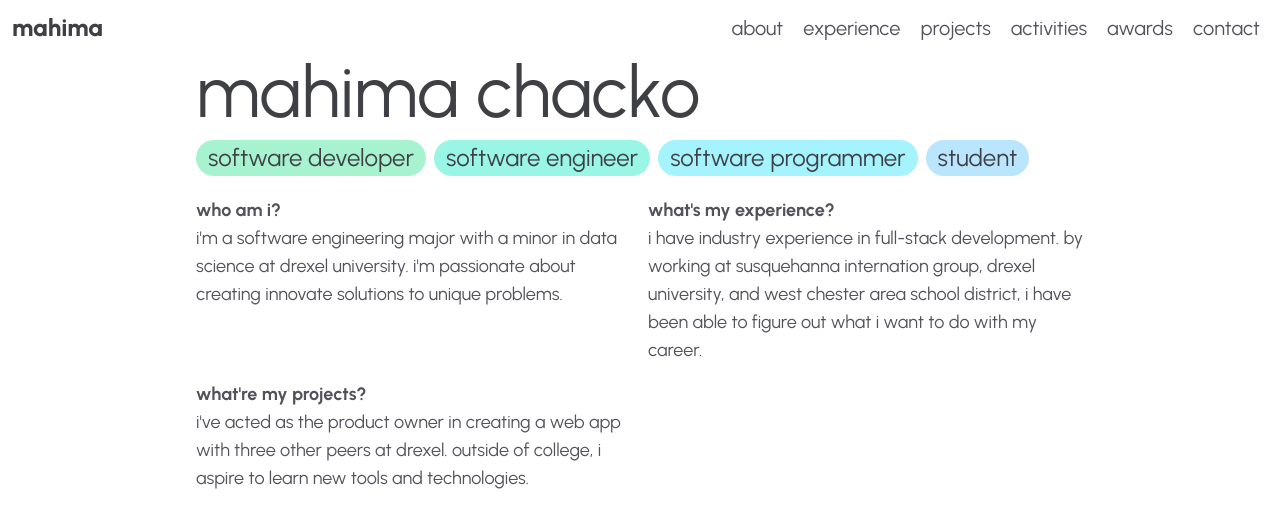
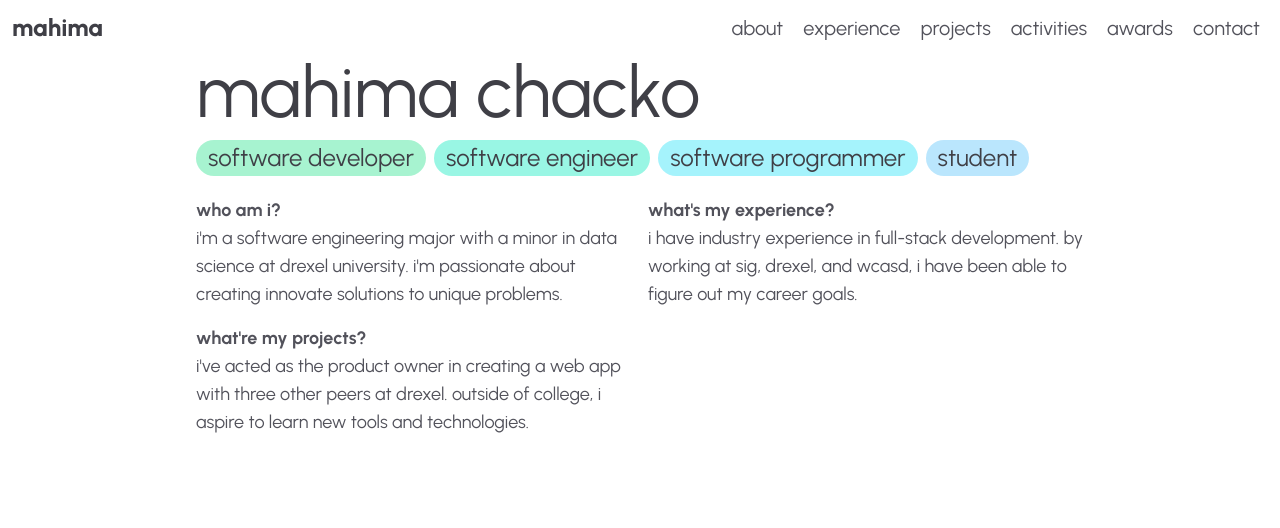
Before and after one commit to mahimamchacko/mahimamchacko.github.io, a Next.js app: page / in a window 1280 px wide. Shown: the top 528 px of the page. Built offline with nearby package versions, Linux system fonts and the light colour scheme.

Commit message:
Fix spelling error

```diff
--- a/app/page.tsx
+++ b/app/page.tsx
@@ -41,7 +41,7 @@ export default function Home() {
         </div>
         <div>
           <p className="font-bold">what's my experience?</p>
-          <p>i have industry experience in full-stack development. by working at susquehanna internation group, drexel university, and west chester area school district, i have been able to figure out what i want to do with my career.</p>
+          <p>i have industry experience in full-stack development. by working at sig, drexel, and wcasd, i have been able to figure out my career goals.</p>
         </div>
         <div>
           <p className="font-bold">what're my projects?</p>
```
